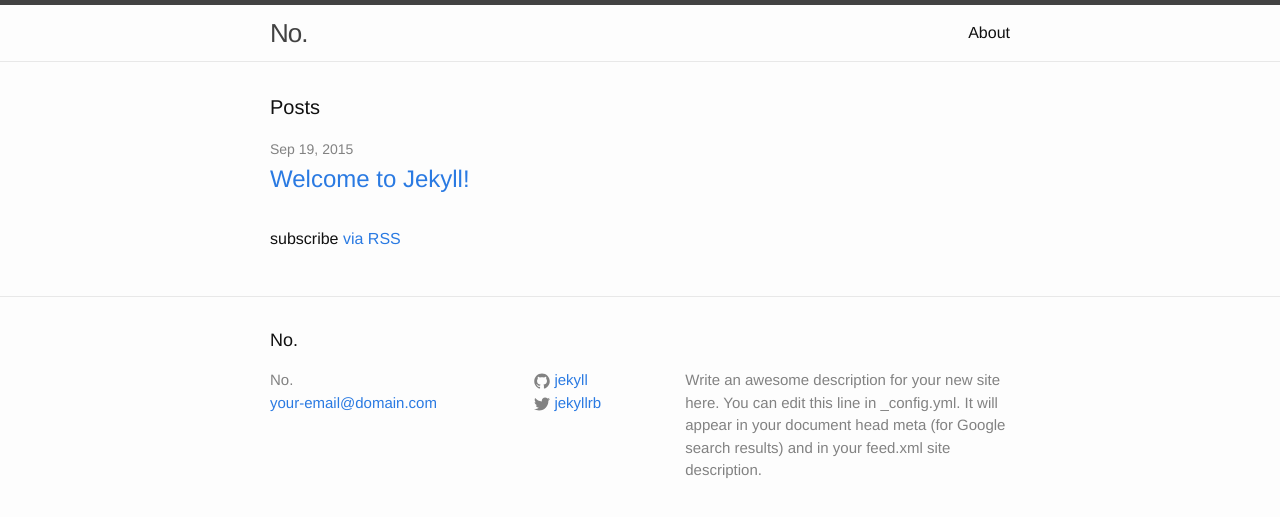
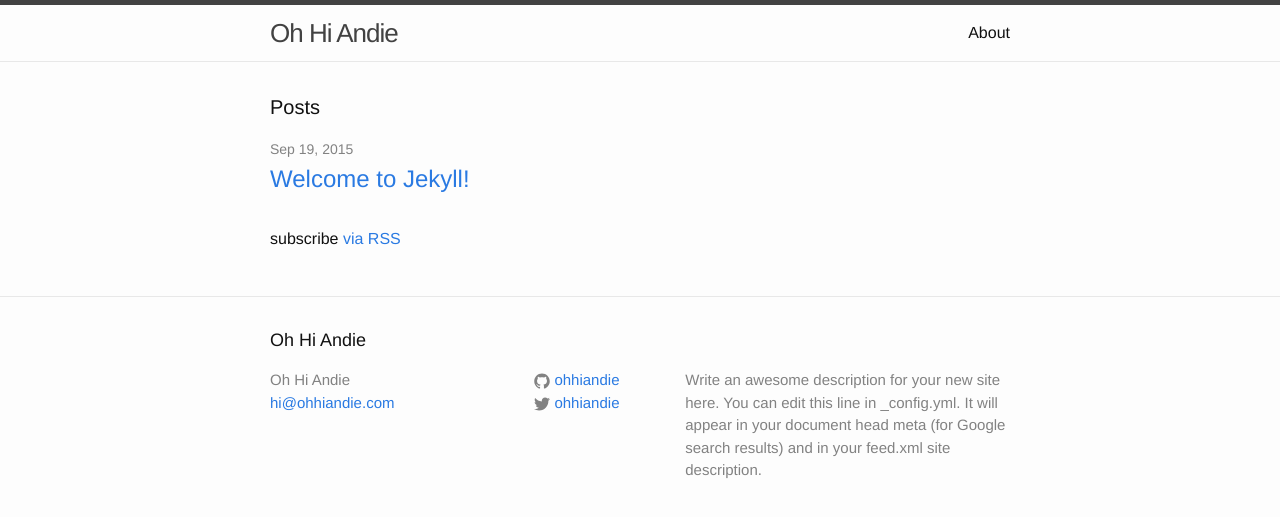
Before and after one commit to OhHiAndie/ohhiandie.github.io, a Jekyll site: the page built from index.html, in a window 1280 px wide. Shown: the top 517 px of the page. Built offline with Jekyll 4.4.1, drawn with Linux system fonts in a browser that asks for light colours.

Commit message:
Update _config.yml

```diff
--- a/_config.yml
+++ b/_config.yml
@@ -1,14 +1,14 @@
 # Site settings
-title: No.
-email: your-email@domain.com
+title: Oh Hi Andie
+email: hi@ohhiandie.com
 description: > # this means to ignore newlines until "baseurl:"
   Write an awesome description for your new site here. You can edit this
   line in _config.yml. It will appear in your document head meta (for
   Google search results) and in your feed.xml site description.
 baseurl: "" # the subpath of your site, e.g. /blog/
 url: "http://yourdomain.com" # the base hostname & protocol for your site
-twitter_username: jekyllrb
-github_username:  jekyll
+twitter_username: ohhiandie
+github_username:  ohhiandie
 
 # Build settings
 markdown: kramdown
```
